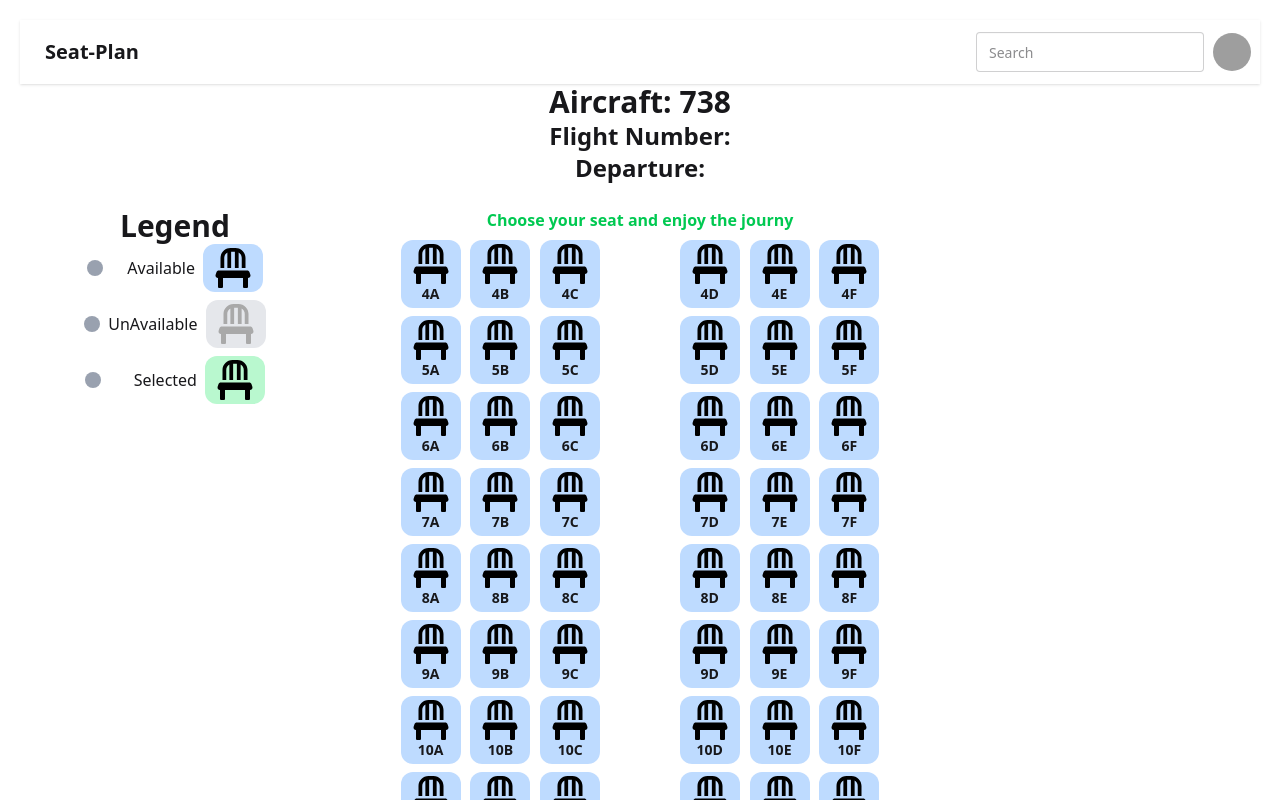
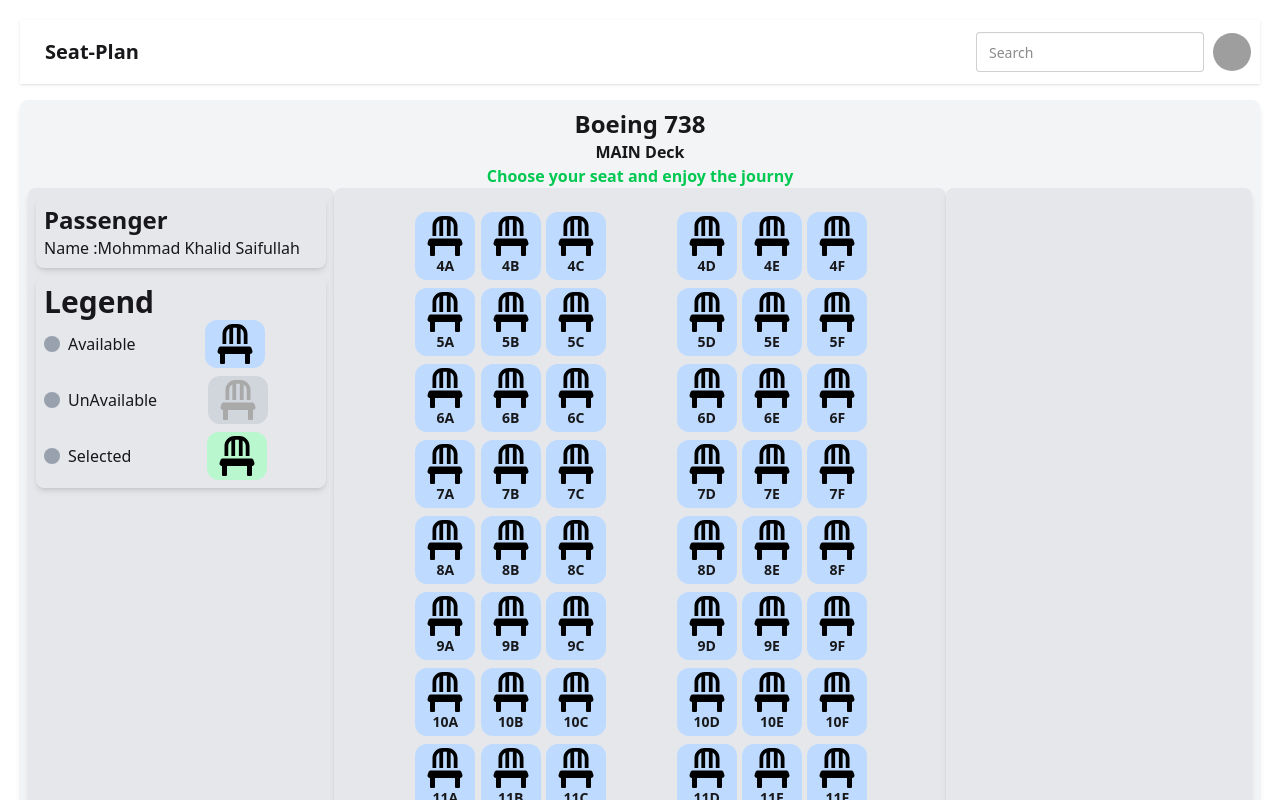
Before and after one commit to saif364/SeatPlan, a React (Vite) app: page / in a window 1280 px wide. Shown: the top 800 px of the page. Built offline with nearby package versions, Linux system fonts and the light colour scheme; grey boxes are pictures that could not be loaded.

Commit message:
Refactor SeatMap component layout and improve accessibility features

```diff
--- a/src/Components/SeatMap.jsx
+++ b/src/Components/SeatMap.jsx
@@ -27,28 +27,42 @@
 
     return (
         <>
-            <div>
+            <div className='p-2  bg-gray-100 rounded-lg shadow-md  mt-4 mb-4 mx-auto max-w-screen-lg">'>
+
+
+
                 {seatMap ? (
                     <div className="text-center">
-                        <p className='text-3xl font-bold'>Aircraft: {seatMap.aircraft}</p>
-                        <p className='text-2xl font-bold'>Flight Number: {seatMap.flightNumber}</p>
-                        <p className='text-2xl font-bold'>Departure: {seatMap.departure}</p>
+                        <p className='text-2xl font-bold'>Boeing {seatMap.aircraft}</p>
+                        <p className='text-1xl font-bold'>{seatMap?.cabins[0].deck} Deck </p>
+
+                        <p className='text-center text-green-500 font-bold'>Choose your seat and enjoy the journy</p>
                     </div>
                 ) : (
                     <p>Loading seat map...</p>
                 )}
 
-                <br></br>
+
+
+                <div className="grid grid-cols-4 ">
+                    <div className="col-span-1 bg-gray-200 rounded-lg shadow-md">
+
+
+                        <div className='m-2 p-2 box-border  bg-gray-200 rounded-lg shadow-md m-4">'>
+                            <div >
+                                <p className='text-2xl font-bold'> Passenger</p>
+                                <p>Name :Mohmmad Khalid Saifullah</p>
                             </div>
-            <div className="grid grid-cols-4  ">
-                <div className="col-span-1">
-                    <div className="flex flex-col justify-center items-center">
-                        <h1 className='text-3xl font-bold'>Legend</h1>
+
                         </div>
-                    <div className="flex flex-col justify-center items-center ">
+                        <div className='m-2 p-2 box-border  bg-gray-200 rounded-lg shadow-md '>
+                            <div className="">
+                                <h1 className='text-3xl  font-bold'>Legend</h1>
+                            </div>
+                            <div className="">
                                 <div className="flex items-center justify-start mb-2">
                                     <div className="w-4 h-4 bg-gray-400 rounded-full mr-2"></div>
-                            &nbsp; &nbsp; Available &nbsp;
+                                    Available &nbsp;  &nbsp;
                                     <div
                                         className={`p-1  bg-blue-200 rounded-xl cursor-pointer flex justify-center items-center`}
                                         style={{ width: '60px', margin: '0 auto' }}
@@ -60,9 +74,9 @@
                                 </div>
                                 <div className="  flex items-center justify-start mb-2">
                                     <div className="w-4 h-4 bg-gray-400 rounded-full mr-2"></div>
-                            UnAvailable &nbsp;
+                                    UnAvailable
                                     <div
-                                className={`p-1  bg-gray-200 rounded-xl cursor-pointer flex justify-center items-center`}
+                                        className={`p-1  bg-gray-300 rounded-xl cursor-pointer flex justify-center items-center`}
                                         style={{ width: '60px', margin: '0 auto' }}
 
                                     >
@@ -73,7 +87,7 @@
                                 </div>
                                 <div className="flex items-center">
                                     <div className="w-4 h-4 bg-gray-400 rounded-full mr-2"></div>
-                            &nbsp;&nbsp;&nbsp; &nbsp; Selected &nbsp;
+                                    Selected &nbsp;  &nbsp; &nbsp;
                                     <div
                                         className={`p-1  bg-green-200 rounded-xl cursor-pointer flex justify-center items-center`}
                                         style={{ width: '60px', margin: '0 auto' }}
@@ -86,8 +100,9 @@
 
                             </div>
                         </div>
-                <div className=" col-span-2">
-                    <p className='text-center text-green-500 font-bold'>Choose your seat and enjoy the journy</p>
+                    </div>
+                    <div className=" col-span-2 bg-gray-200 rounded-lg shadow-md p-4">
+
                         <div className="grid grid-cols-9 gap-2 ">
 
                             {seatRows && seatRows.map((row, index) => (
@@ -104,11 +119,13 @@
                             ))}
                         </div>
                     </div>
-                <div className="col-span-1"></div>
+                    <div className="col-span-1 bg-gray-200 rounded-lg shadow-md p-4">
 
                     </div>
 
+                </div>
 
+            </div>
         </>
     )
 }
```
Lines whose indentation alone changed are shown as unchanged.
